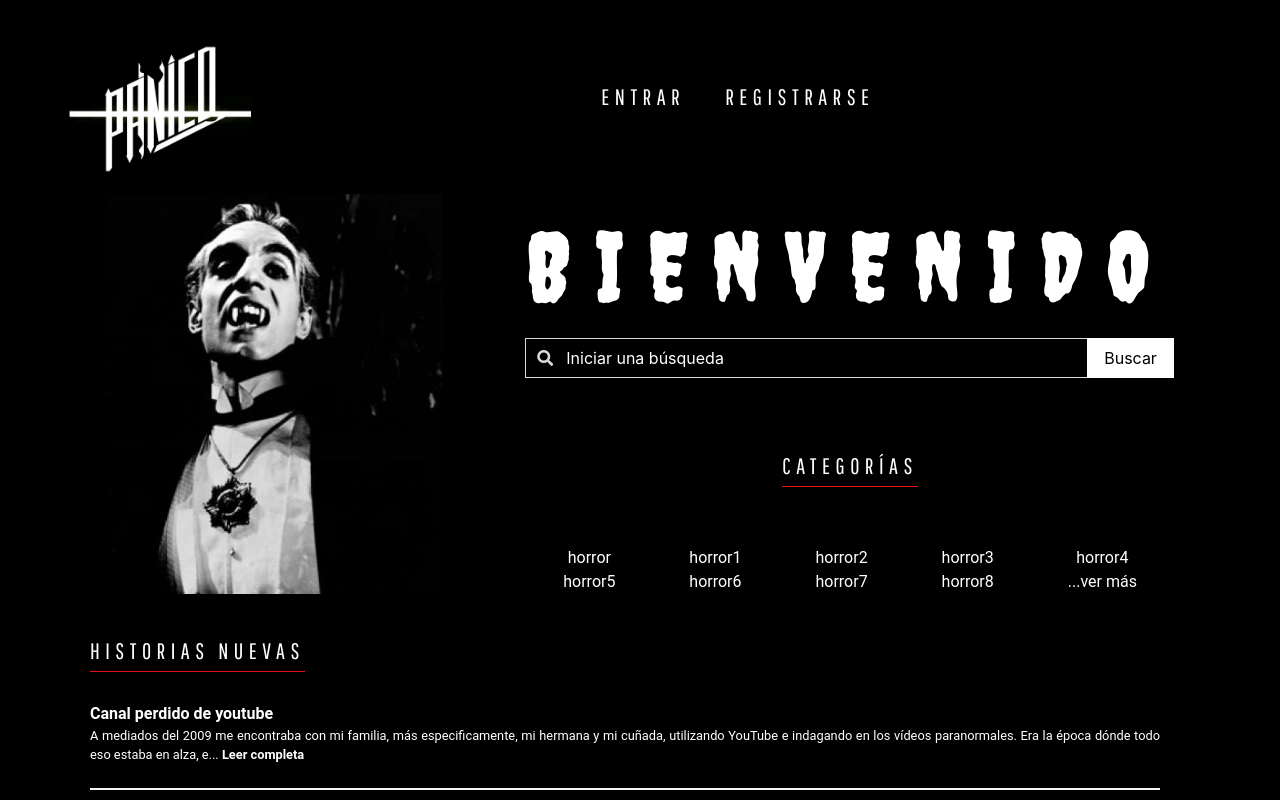
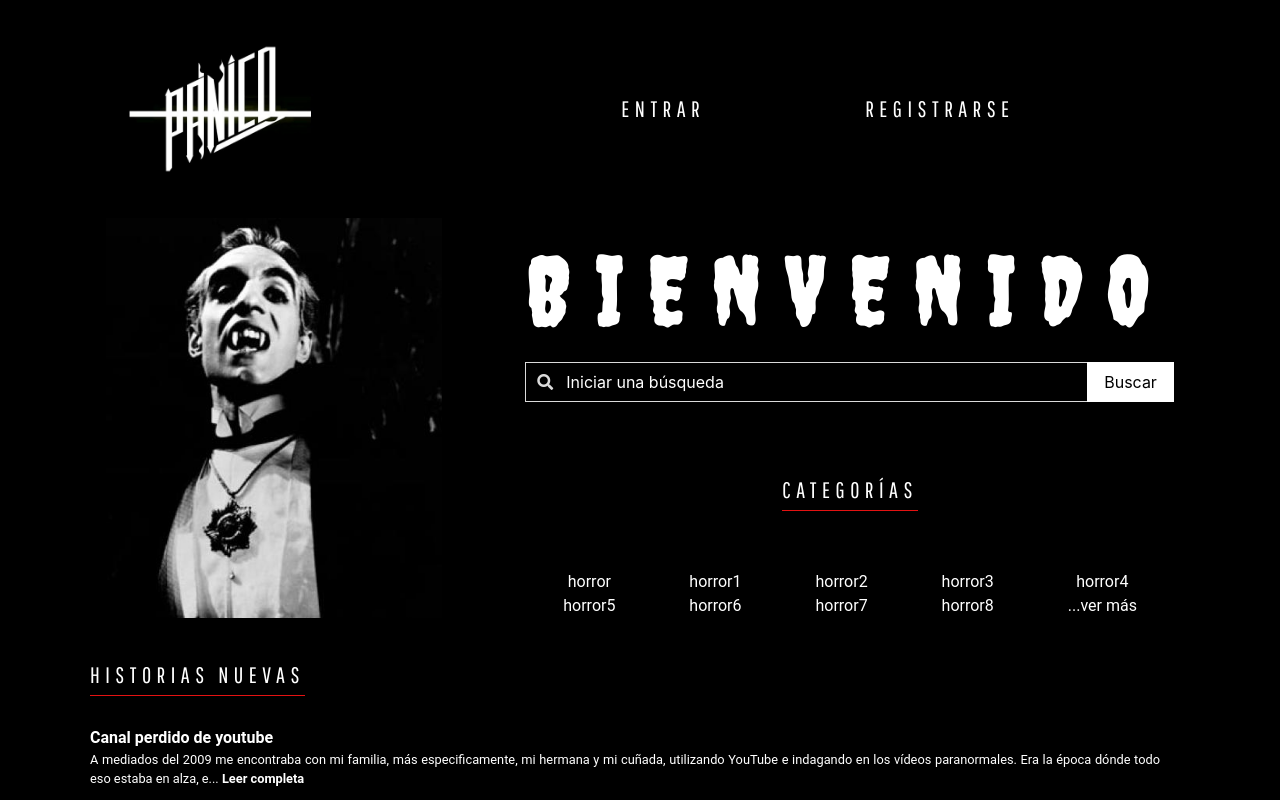
Before and after one commit to iohannc/fase3-equipo4, a React (Create React App) app: page / in a window 1280 px wide. Shown: the top 800 px of the page. Built offline with nearby package versions, Linux system fonts and the light colour scheme.

Commit message:
correcciones estilos y link

```diff
--- a/src/Init.js
+++ b/src/Init.js
@@ -1,8 +1,8 @@
 import React from "react";
 // Components
-import Header from "./components/Header";
-import Banner from "./components/Banner";
-import Stories from "./components/Stories";
+import Header from "./components/Header/index";
+import Banner from "./components/Banner/index";
+import Stories from "./components/Stories/index";
 
 import { GlobalStyle } from "./GlobalStyle";
 
--- a/src/components/Header/Header.styles.js
+++ b/src/components/Header/Header.styles.js
@@ -3,30 +3,14 @@ import styled from "styled-components";
 export const Wrapper = styled.nav`
   background-color: #000;
   width: 100%;
-`;
-export const Logo = styled.img`
-  width: 220px;
-  height: 170px;
-  margin-top: 1.5rem;
-`;
-export const Logo2 = styled.img`
-  width: 13%;
-  height: 13%;
-  margin-top: 1.5rem;
-`;
-
-export const Content = styled.div`
   font-family: "Pathway Gothic One", sans-serif;
   font-size: 1.4rem;
   letter-spacing: 0.245em;
-`;
-
-export const NavbarItems = styled.div`
   background-color: #000;
 
   a {
     color: #fff;
-    margin: 0.5rem;
+    margin: 5rem;
 
     :hover {
       color: var(--fontRedEmphasis);
@@ -34,3 +18,14 @@ export const NavbarItems = styled.div`
     }
   }
 `;
+export const Logo = styled.img`
+  width: 220px;
+  height: 170px;
+  margin: 1.5rem;
+  margin-left: 7rem;
+`;
+export const Logo2 = styled.img`
+  width: 13%;
+  height: 13%;
+  margin-top: 1.5rem;
+`;
--- a/src/components/Header/index.js
+++ b/src/components/Header/index.js
@@ -2,27 +2,21 @@ import React from "react";
 // Assets
 import logo from "../../assets/images/logo.jpg";
 // Styles
-import { Wrapper, Logo, NavbarItems, Content } from "./Header.styles";
+import { Wrapper, Logo } from "./Header.styles";
 import { Link } from "react-router-dom";
 
 const Header = () => {
   return (
-    <Wrapper className="navbar">
-      <Content className="container">
-        <div className="navbar-brand">
-          <Logo className="navbar-item" src={logo} alt="Logo" />
+    <Wrapper role="navigation" className="navbar">
+      <div className="navbar-brand">
+        <Logo className="navbar-item" src={logo} alt="Logo" />
+      </div>
+      <div className="navbar-end">
+        <div className="navbar-item">
+          <Link to="/login/">ENTRAR</Link>
+          <Link to="/">REGISTRARSE</Link>
         </div>
-        <NavbarItems className="navbar-menu">
-          <div className="navbar-end">
-            <Link className="navbar-item" to="/login/">
-              ENTRAR
-            </Link>
-            <Link className="navbar-item" to="/">
-              REGISTRARSE
-            </Link>
-          </div>
-        </NavbarItems>
-      </Content>
+      </div>
     </Wrapper>
   );
 };
--- a/src/components/Header/index2.js
+++ b/src/components/Header/index2.js
@@ -2,13 +2,13 @@ import React from "react";
 // Assets
 import logo from "../../assets/images/logo.jpg";
 // Styles
-import { Wrapper, Logo2, Content } from "./Header.styles";
+import { Wrapper, Logo2 } from "./Header.styles";
 
 const Header = () => {
   return (
-    <Content className="columns is-centered">
+    <Wrapper className="columns is-centered">
       <Logo2 src={logo} alt="Logo" />
-    </Content>
+    </Wrapper>
   );
 };
 
```
